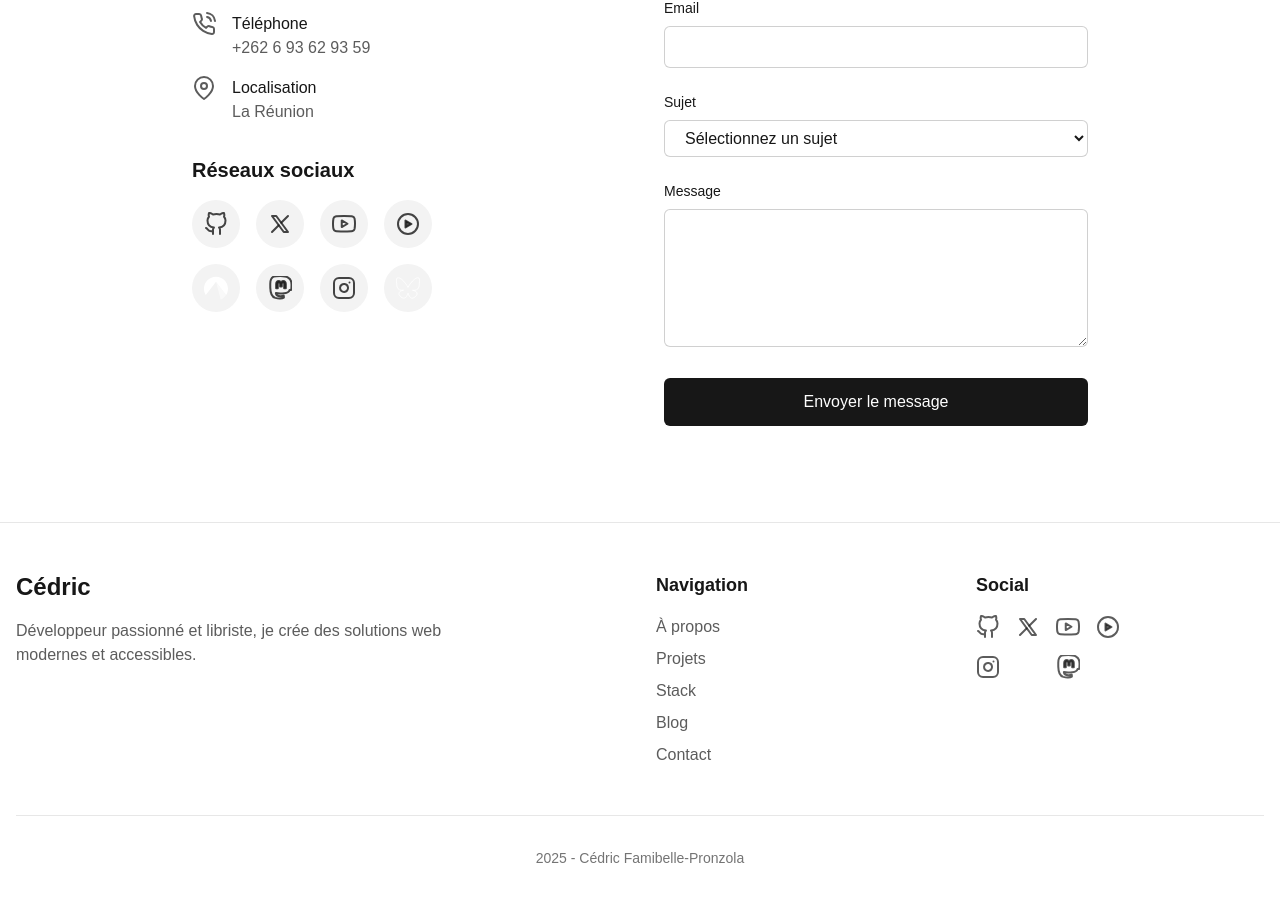
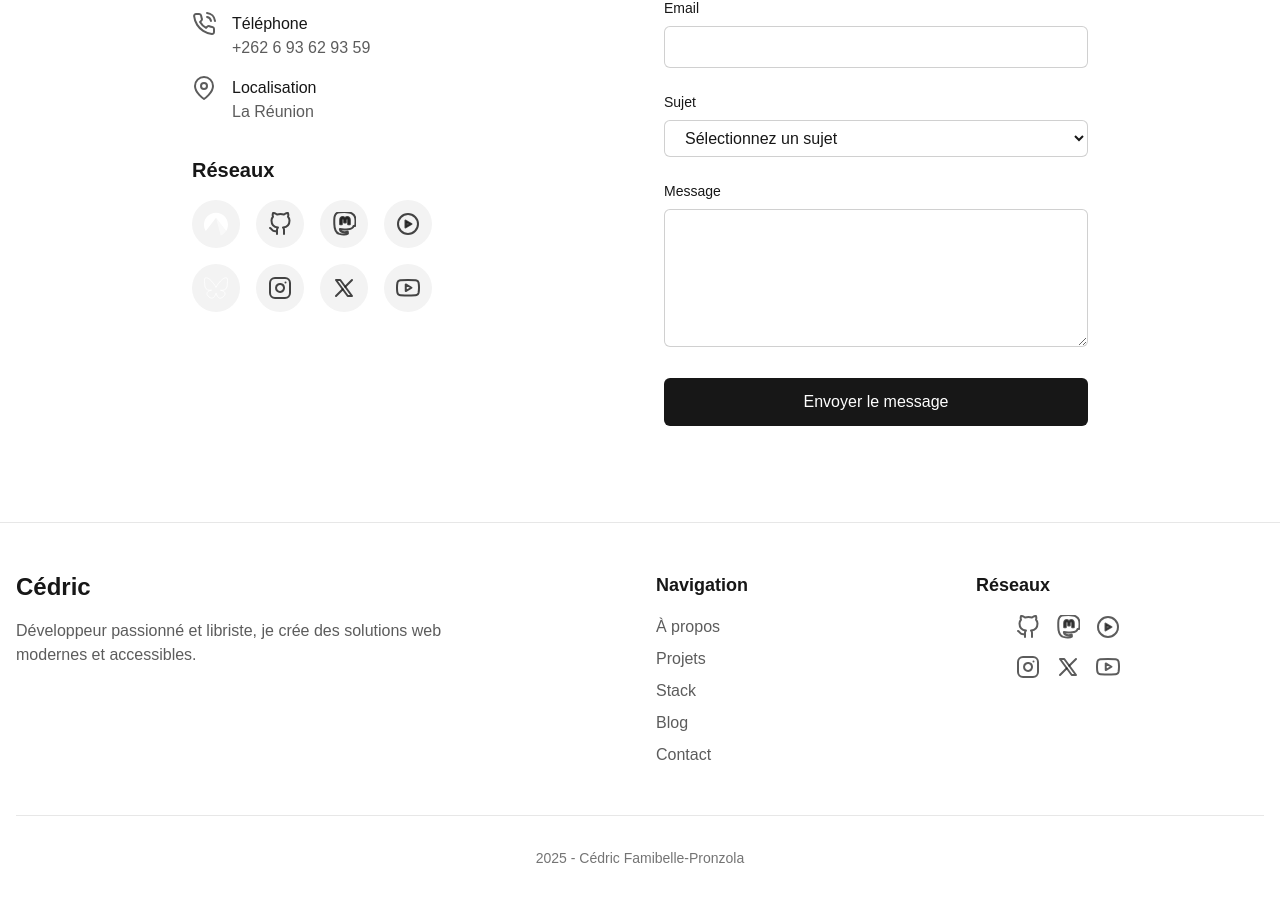
Before and after one commit to cedric-famibelle-pronzola/cedric-pronzola-v2, a Next.js app: page / in a window 1280 px wide. Shown: the part 4196-5098 px from the top of the page. Built offline with nearby package versions, Linux system fonts and the light colour scheme.

Commit message:
reorganize social links

```diff
--- a/app/components/Contact.tsx
+++ b/app/components/Contact.tsx
@@ -101,76 +101,10 @@ const Contact = () => {
             </div>
 
             <div>
-              <h3 className="text-xl font-bold mb-4">Réseaux sociaux</h3>
+              <h3 className="text-xl font-bold mb-4">Réseaux</h3>
               <div className="flex flex-col space-y-4">
                 <div className="flex space-x-4">
-                  <motion.a
-                    href="https://github.com/cedric-famibelle-pronzola"
-                    target="_blank"
-                    rel="noopener noreferrer"
-                    className="p-3 bg-foreground/5 rounded-full text-foreground/80 hover:bg-foreground/10 hover:text-foreground transition-colors"
-                    whileHover={{ scale: 1.1 }}
-                    whileTap={{ scale: 0.95 }}
-                  >
-                    <svg xmlns="http://www.w3.org/2000/svg" width="24" height="24" viewBox="0 0 24 24" fill="none" stroke="currentColor" strokeWidth="2" strokeLinecap="round" strokeLinejoin="round">
-                      <path d="M9 19c-5 1.5-5-2.5-7-3m14 6v-3.87a3.37 3.37 0 0 0-.94-2.61c3.14-.35 6.44-1.54 6.44-7A5.44 5.44 0 0 0 20 4.77 5.07 5.07 0 0 0 19.91 1S18.73.65 16 2.48a13.38 13.38 0 0 0-7 0C6.27.65 5.09 1 5.09 1A5.07 5.07 0 0 0 5 4.77a5.44 5.44 0 0 0-1.5 3.78c0 5.42 3.3 6.61 6.44 7A3.37 3.37 0 0 0 9 18.13V22"></path>
-                    </svg>
-                  </motion.a>
-
-                  <motion.a
-                    href="https://x.com/CedricPronzola"
-                    target="_blank"
-                    rel="noopener noreferrer"
-                    className="p-3 bg-foreground/5 rounded-full text-foreground/80 hover:bg-foreground/10 hover:text-foreground transition-colors"
-                    whileHover={{ scale: 1.1 }}
-                    whileTap={{ scale: 0.95 }}
-                  >
-                    <svg xmlns="http://www.w3.org/2000/svg" width="24" height="24" viewBox="0 0 24 24" fill="none" stroke="currentColor" strokeWidth="2" strokeLinecap="round" strokeLinejoin="round">
-                      <path d="M4 4l11.733 16h4.267l-11.733 -16z"/>
-                      <path d="M4 20l6.768 -6.768m2.46 -2.46l6.772 -6.772"/>
-                    </svg>
-                  </motion.a>
-
-                  <motion.a
-                    href="https://youtube.com/@ced97240"
-                    target="_blank"
-                    rel="noopener noreferrer"
-                    className="p-3 bg-foreground/5 rounded-full text-foreground/80 hover:bg-foreground/10 hover:text-foreground transition-colors"
-                    whileHover={{ scale: 1.1 }}
-                    whileTap={{ scale: 0.95 }}
-                  >
-                    <svg xmlns="http://www.w3.org/2000/svg" width="24" height="24" viewBox="0 0 24 24" fill="none" stroke="currentColor" strokeWidth="2" strokeLinecap="round" strokeLinejoin="round">
-                      <path d="M22.54 6.42a2.78 2.78 0 0 0-1.94-2C18.88 4 12 4 12 4s-6.88 0-8.6.46a2.78 2.78 0 0 0-1.94 2A29 29 0 0 0 1 11.75a29 29 0 0 0 .46 5.33A2.78 2.78 0 0 0 3.4 19c1.72.46 8.6.46 8.6.46s6.88 0 8.6-.46a2.78 2.78 0 0 0 1.94-2 29 29 0 0 0 .46-5.25 29 29 0 0 0-.46-5.33z"></path>
-                      <polygon points="9.75 15.02 15.5 11.75 9.75 8.48 9.75 15.02"></polygon>
-                    </svg>
-                  </motion.a>
-
-                  <motion.a
-                    href="https://gade.o-k-i.net/@ced972"
-                    target="_blank"
-                    rel="noopener noreferrer"
-                    className="p-3 bg-foreground/5 rounded-full text-foreground/80 hover:bg-foreground/10 hover:text-foreground transition-colors"
-                    whileHover={{ scale: 1.1 }}
-                    whileTap={{ scale: 0.95 }}
-                  >
-                    <svg
-                      xmlns="http://www.w3.org/2000/svg"
-                      width="24"
-                      height="24"
-                      viewBox="0 0 24 24"
-                      fill="none"
-                      stroke="currentColor"
-                      strokeWidth="2"
-                      strokeLinecap="round"
-                      strokeLinejoin="round"
-                    >
-                      <path d="M12 2c5.523 0 10 4.477 10 10s-4.477 10-10 10S2 17.523 2 12 6.477 2 12 2z" />
-                      <path d="M9.5 8.5v7l6-3.5-6-3.5z" fill="currentColor" />
-                    </svg>
-                  </motion.a>
-                </div>
-
-                <div className="flex space-x-4">
+                  {/* First row of links */}
                   <motion.a
                     href="https://codeberg.org/ced972"
                     target="_blank"
@@ -203,6 +137,19 @@ const Contact = () => {
                   </motion.a>
 
                   <motion.a
+                    href="https://github.com/cedric-famibelle-pronzola"
+                    target="_blank"
+                    rel="noopener noreferrer"
+                    className="p-3 bg-foreground/5 rounded-full text-foreground/80 hover:bg-foreground/10 hover:text-foreground transition-colors"
+                    whileHover={{ scale: 1.1 }}
+                    whileTap={{ scale: 0.95 }}
+                  >
+                    <svg xmlns="http://www.w3.org/2000/svg" width="24" height="24" viewBox="0 0 24 24" fill="none" stroke="currentColor" strokeWidth="2" strokeLinecap="round" strokeLinejoin="round">
+                      <path d="M9 19c-5 1.5-5-2.5-7-3m14 6v-3.87a3.37 3.37 0 0 0-.94-2.61c3.14-.35 6.44-1.54 6.44-7A5.44 5.44 0 0 0 20 4.77 5.07 5.07 0 0 0 19.91 1S18.73.65 16 2.48a13.38 13.38 0 0 0-7 0C6.27.65 5.09 1 5.09 1A5.07 5.07 0 0 0 5 4.77a5.44 5.44 0 0 0-1.5 3.78c0 5.42 3.3 6.61 6.44 7A3.37 3.37 0 0 0 9 18.13V22"></path>
+                    </svg>
+                  </motion.a>
+
+                  <motion.a
                     href="https://bokantaj.o-k-i.net/@ced972"
                     target="_blank"
                     rel="noopener noreferrer"
@@ -213,6 +160,54 @@ const Contact = () => {
                     <svg xmlns="http://www.w3.org/2000/svg" width="24" height="24" viewBox="0 0 24 24" fill="none" stroke="currentColor" strokeWidth="2" strokeLinecap="round" strokeLinejoin="round">
                       <path d="M21.58 13.913c-.29 1.469-2.592 3.121-5.238 3.396-1.379.184-2.737.368-4.185.276-2.368-.092-4.237-.551-4.237-.551 0 .184.014.459.043.643.308 2.294 2.317 2.478 4.22 2.57 1.922.091 3.613-.46 3.613-.46l.087 1.736s-1.342.734-3.738.918c-1.32.091-2.958-.092-4.872-.551-4.143-1.102-4.872-5.51-4.985-10.01-.043-1.653-.014-3.213-.014-4.316 0-5.51 3.652-7.155 3.652-7.155C6.865.184 9.45.092 12.348 0h.072c2.899.092 5.484.184 7.438 1.47 0 0 3.652 1.653 3.652 7.154 0 0 .043 4.086-.367 5.29z"/>
                       <path d="M17.834 7.904v4.274h-1.692V8.08c0-.868-.367-1.31-1.102-1.31-.808 0-1.218.524-1.218 1.56v2.26h-1.684V8.33c0-1.037-.404-1.56-1.211-1.56-.735 0-1.102.442-1.102 1.31v4.098h-1.693V7.904c0-.867.221-1.56.662-2.076.455-.524 1.058-.788 1.795-.788.857 0 1.51.33 1.97.982l.426.706.419-.706c.462-.652 1.114-.982 1.97-.982.738 0 1.34.264 1.795.788.442.517.663 1.21.663 2.076z" fill="currentColor"/>
+                    </svg>
+                  </motion.a>
+
+                  <motion.a
+                    href="https://gade.o-k-i.net/@ced972"
+                    target="_blank"
+                    rel="noopener noreferrer"
+                    className="p-3 bg-foreground/5 rounded-full text-foreground/80 hover:bg-foreground/10 hover:text-foreground transition-colors"
+                    whileHover={{ scale: 1.1 }}
+                    whileTap={{ scale: 0.95 }}
+                  >
+                    <svg
+                      xmlns="http://www.w3.org/2000/svg"
+                      width="24"
+                      height="24"
+                      viewBox="0 0 24 24"
+                      fill="none"
+                      stroke="currentColor"
+                      strokeWidth="2"
+                      strokeLinecap="round"
+                      strokeLinejoin="round"
+                    >
+                      <path d="M12 2c5.523 0 10 4.477 10 10s-4.477 10-10 10S2 17.523 2 12 6.477 2 12 2z" />
+                      <path d="M9.5 8.5v7l6-3.5-6-3.5z" fill="currentColor" />
+                    </svg>
+                  </motion.a>
+                </div>
+
+                <div className="flex space-x-4">
+                  {/* Second row of links */}
+                  <motion.a
+                    href="https://bsky.app/profile/ced972.bsky.social"
+                    target="_blank"
+                    rel="noopener noreferrer"
+                    className="p-3 bg-foreground/5 rounded-full text-foreground/80 hover:bg-foreground/10 hover:text-foreground transition-colors"
+                    whileHover={{ scale: 1.1 }}
+                    whileTap={{ scale: 0.95 }}
+                  >
+                    <svg
+                      xmlns="http://www.w3.org/2000/svg"
+                      viewBox="0 0 600 530"
+                      width="24"
+                      height="24"
+                      fill="none"
+                      stroke="white"
+                      strokeWidth="20"
+                    >
+                      <path d="M135.72 44.03C202.216 93.951 273.74 195.17 300 249.49c26.262-54.316 97.782-155.54 164.28-205.46C512.26 8.009 590-19.862 590 68.825c0 17.712-10.155 148.79-16.111 170.07-20.703 73.984-96.144 92.854-163.25 81.433 117.3 19.964 147.14 86.092 82.697 152.22-122.39 125.59-175.91-31.511-189.63-71.766-2.514-7.38-3.69-10.832-3.708-7.896-.017-2.936-1.193.516-3.707 7.896-13.714 40.255-67.233 197.36-189.63 71.766-64.444-66.128-34.605-132.26 82.697-152.22-67.108 11.421-142.55-7.45-163.25-81.433C20.15 217.613 9.997 86.535 9.997 68.825c0-88.687 77.742-60.816 125.72-24.795z"/>
                     </svg>
                   </motion.a>
 
@@ -232,23 +227,30 @@ const Contact = () => {
                   </motion.a>
 
                   <motion.a
-                    href="https://bsky.app/profile/ced972.bsky.social"
+                    href="https://x.com/CedricPronzola"
                     target="_blank"
                     rel="noopener noreferrer"
                     className="p-3 bg-foreground/5 rounded-full text-foreground/80 hover:bg-foreground/10 hover:text-foreground transition-colors"
                     whileHover={{ scale: 1.1 }}
                     whileTap={{ scale: 0.95 }}
                   >
-                    <svg
-                      xmlns="http://www.w3.org/2000/svg"
-                      viewBox="0 0 600 530"
-                      width="24"
-                      height="24"
-                      fill="none"
-                      stroke="white"
-                      strokeWidth="20"
-                    >
-                      <path d="M135.72 44.03C202.216 93.951 273.74 195.17 300 249.49c26.262-54.316 97.782-155.54 164.28-205.46C512.26 8.009 590-19.862 590 68.825c0 17.712-10.155 148.79-16.111 170.07-20.703 73.984-96.144 92.854-163.25 81.433 117.3 19.964 147.14 86.092 82.697 152.22-122.39 125.59-175.91-31.511-189.63-71.766-2.514-7.38-3.69-10.832-3.708-7.896-.017-2.936-1.193.516-3.707 7.896-13.714 40.255-67.233 197.36-189.63 71.766-64.444-66.128-34.605-132.26 82.697-152.22-67.108 11.421-142.55-7.45-163.25-81.433C20.15 217.613 9.997 86.535 9.997 68.825c0-88.687 77.742-60.816 125.72-24.795z"/>
+                    <svg xmlns="http://www.w3.org/2000/svg" width="24" height="24" viewBox="0 0 24 24" fill="none" stroke="currentColor" strokeWidth="2" strokeLinecap="round" strokeLinejoin="round">
+                      <path d="M4 4l11.733 16h4.267l-11.733 -16z"/>
+                      <path d="M4 20l6.768 -6.768m2.46 -2.46l6.772 -6.772"/>
+                    </svg>
+                  </motion.a>
+
+                  <motion.a
+                    href="https://youtube.com/@ced97240"
+                    target="_blank"
+                    rel="noopener noreferrer"
+                    className="p-3 bg-foreground/5 rounded-full text-foreground/80 hover:bg-foreground/10 hover:text-foreground transition-colors"
+                    whileHover={{ scale: 1.1 }}
+                    whileTap={{ scale: 0.95 }}
+                  >
+                    <svg xmlns="http://www.w3.org/2000/svg" width="24" height="24" viewBox="0 0 24 24" fill="none" stroke="currentColor" strokeWidth="2" strokeLinecap="round" strokeLinejoin="round">
+                      <path d="M22.54 6.42a2.78 2.78 0 0 0-1.94-2C18.88 4 12 4 12 4s-6.88 0-8.6.46a2.78 2.78 0 0 0-1.94 2A29 29 0 0 0 1 11.75a29 29 0 0 0 .46 5.33A2.78 2.78 0 0 0 3.4 19c1.72.46 8.6.46 8.6.46s6.88 0 8.6-.46a2.78 2.78 0 0 0 1.94-2 29 29 0 0 0 .46-5.25 29 29 0 0 0-.46-5.33z"></path>
+                      <polygon points="9.75 15.02 15.5 11.75 9.75 8.48 9.75 15.02"></polygon>
                     </svg>
                   </motion.a>
                 </div>
--- a/app/components/Footer.tsx
+++ b/app/components/Footer.tsx
@@ -184,43 +184,131 @@ const Footer = () => {
           </div>
 
           <div>
-            <h3 className="text-lg font-semibold mb-4" id="footer-social">Social</h3>
+            <h3 className="text-lg font-semibold mb-4" id="footer-social">Réseaux</h3>
             <div className="flex flex-col space-y-4" aria-labelledby="footer-social">
               <div className="flex space-x-4">
-                {socialLinks.slice(0, 4).map((link) => (
+                {/* First row of links */}
                 <motion.a
-                    key={link.name}
-                    href={link.url}
+                  key="Codeberg"
+                  href="https://codeberg.org/ced972"
                   target="_blank"
                   rel="noopener noreferrer"
                   className="text-foreground/70 hover:text-foreground transition-colors"
                   whileHover={{ scale: 1.1 }}
                   whileTap={{ scale: 0.95 }}
-                    title={link.name}
-                    aria-label={link.name}
+                  title="Codeberg"
+                  aria-label="Codeberg"
                 >
-                    <span className="sr-only">{link.name}</span>
-                    {link.icon}
+                  <span className="sr-only">Codeberg</span>
+                  {socialLinks[5].icon}
                 </motion.a>
-                ))}
-              </div>
-              <div className="flex space-x-4">
-                {socialLinks.slice(4).map((link) => (
+
                 <motion.a
-                    key={link.name}
-                    href={link.url}
+                  key="GitHub"
+                  href="https://github.com/cedric-famibelle-pronzola"
                   target="_blank"
                   rel="noopener noreferrer"
                   className="text-foreground/70 hover:text-foreground transition-colors"
                   whileHover={{ scale: 1.1 }}
                   whileTap={{ scale: 0.95 }}
-                    title={link.name}
-                    aria-label={link.name}
+                  title="GitHub"
+                  aria-label="GitHub"
                 >
-                    <span className="sr-only">{link.name}</span>
-                    {link.icon}
+                  <span className="sr-only">GitHub</span>
+                  {socialLinks[0].icon}
                 </motion.a>
-                ))}
+
+                <motion.a
+                  key="Mastodon"
+                  href="https://bokantaj.o-k-i.net/@ced972"
+                  target="_blank"
+                  rel="noopener noreferrer"
+                  className="text-foreground/70 hover:text-foreground transition-colors"
+                  whileHover={{ scale: 1.1 }}
+                  whileTap={{ scale: 0.95 }}
+                  title="Mastodon"
+                  aria-label="Mastodon"
+                >
+                  <span className="sr-only">Mastodon</span>
+                  {socialLinks[6].icon}
+                </motion.a>
+
+                <motion.a
+                  key="PeerTube"
+                  href="https://gade.o-k-i.net/@ced972"
+                  target="_blank"
+                  rel="noopener noreferrer"
+                  className="text-foreground/70 hover:text-foreground transition-colors"
+                  whileHover={{ scale: 1.1 }}
+                  whileTap={{ scale: 0.95 }}
+                  title="PeerTube"
+                  aria-label="PeerTube"
+                >
+                  <span className="sr-only">PeerTube</span>
+                  {socialLinks[3].icon}
+                </motion.a>
+              </div>
+              <div className="flex space-x-4">
+                {/* Second row of links */}
+                <motion.a
+                  key="Bluesky"
+                  href="https://bsky.app/profile/ced972.bsky.social"
+                  target="_blank"
+                  rel="noopener noreferrer"
+                  className="text-foreground/70 hover:text-foreground transition-colors"
+                  whileHover={{ scale: 1.1 }}
+                  whileTap={{ scale: 0.95 }}
+                  title="Bluesky"
+                  aria-label="Bluesky"
+                >
+                  <span className="sr-only">Bluesky</span>
+                  {socialLinks[7].icon}
+                </motion.a>
+
+                <motion.a
+                  key="Instagram"
+                  href="https://instagram.com/cedric_kaubuntu"
+                  target="_blank"
+                  rel="noopener noreferrer"
+                  className="text-foreground/70 hover:text-foreground transition-colors"
+                  whileHover={{ scale: 1.1 }}
+                  whileTap={{ scale: 0.95 }}
+                  title="Instagram"
+                  aria-label="Instagram"
+                >
+                  <span className="sr-only">Instagram</span>
+                  {socialLinks[4].icon}
+                </motion.a>
+
+                <motion.a
+                  key="X"
+                  href="https://x.com/CedricPronzola"
+                  target="_blank"
+                  rel="noopener noreferrer"
+                  className="text-foreground/70 hover:text-foreground transition-colors"
+                  whileHover={{ scale: 1.1 }}
+                  whileTap={{ scale: 0.95 }}
+                  title="X (Twitter)"
+                  aria-label="X (Twitter)"
+                >
+                  <span className="sr-only">X (Twitter)</span>
+                  {socialLinks[1].icon}
+                </motion.a>
+
+                <motion.a
+                  key="YouTube"
+                  href="https://youtube.com/@ced97240"
+                  target="_blank"
+                  rel="noopener noreferrer"
+                  className="text-foreground/70 hover:text-foreground transition-colors"
+                  whileHover={{ scale: 1.1 }}
+                  whileTap={{ scale: 0.95 }}
+                  title="YouTube"
+                  aria-label="YouTube"
+                >
+                  <span className="sr-only">YouTube</span>
+                  {socialLinks[2].icon}
+                </motion.a>
               </div>
             </div>
           </div>
```
Lines whose indentation alone changed are shown as unchanged.
